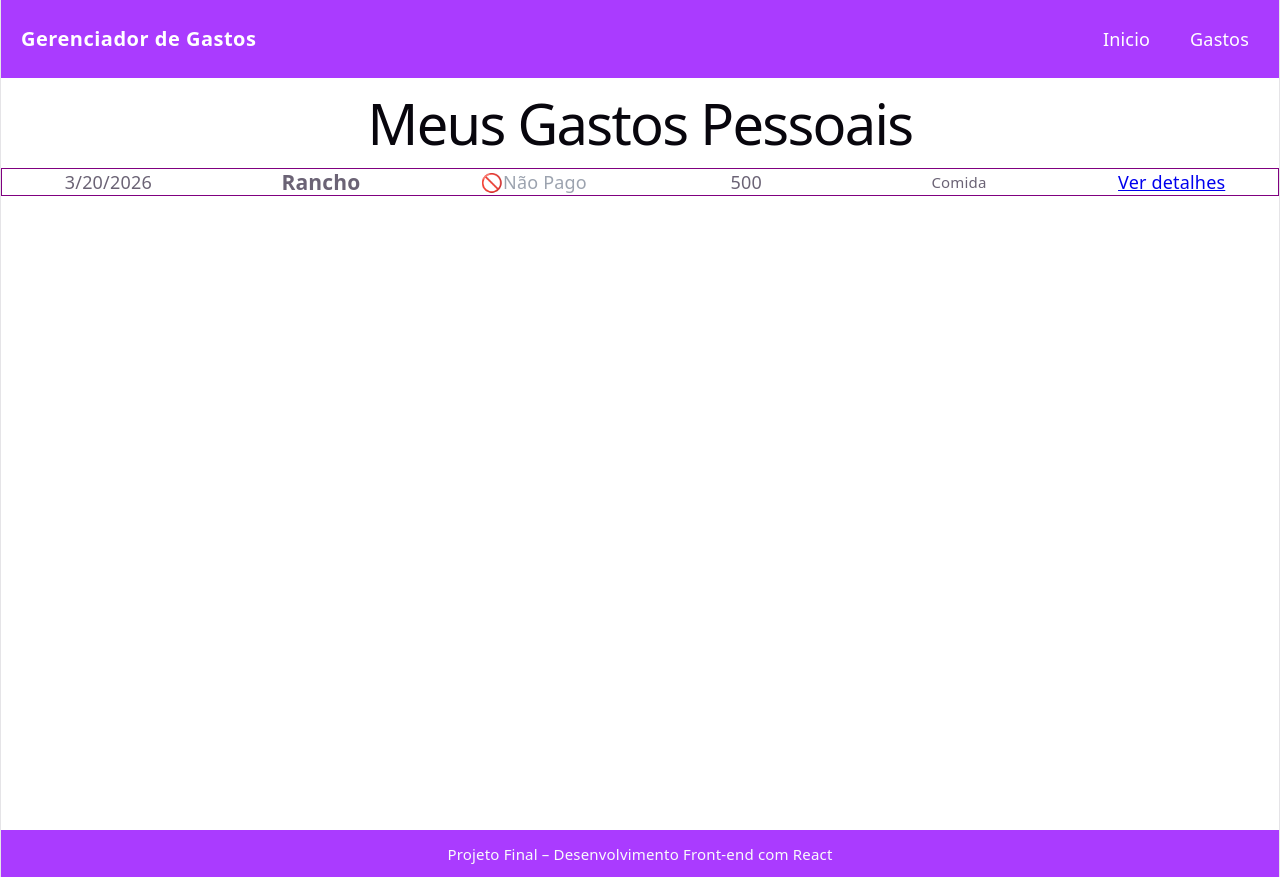
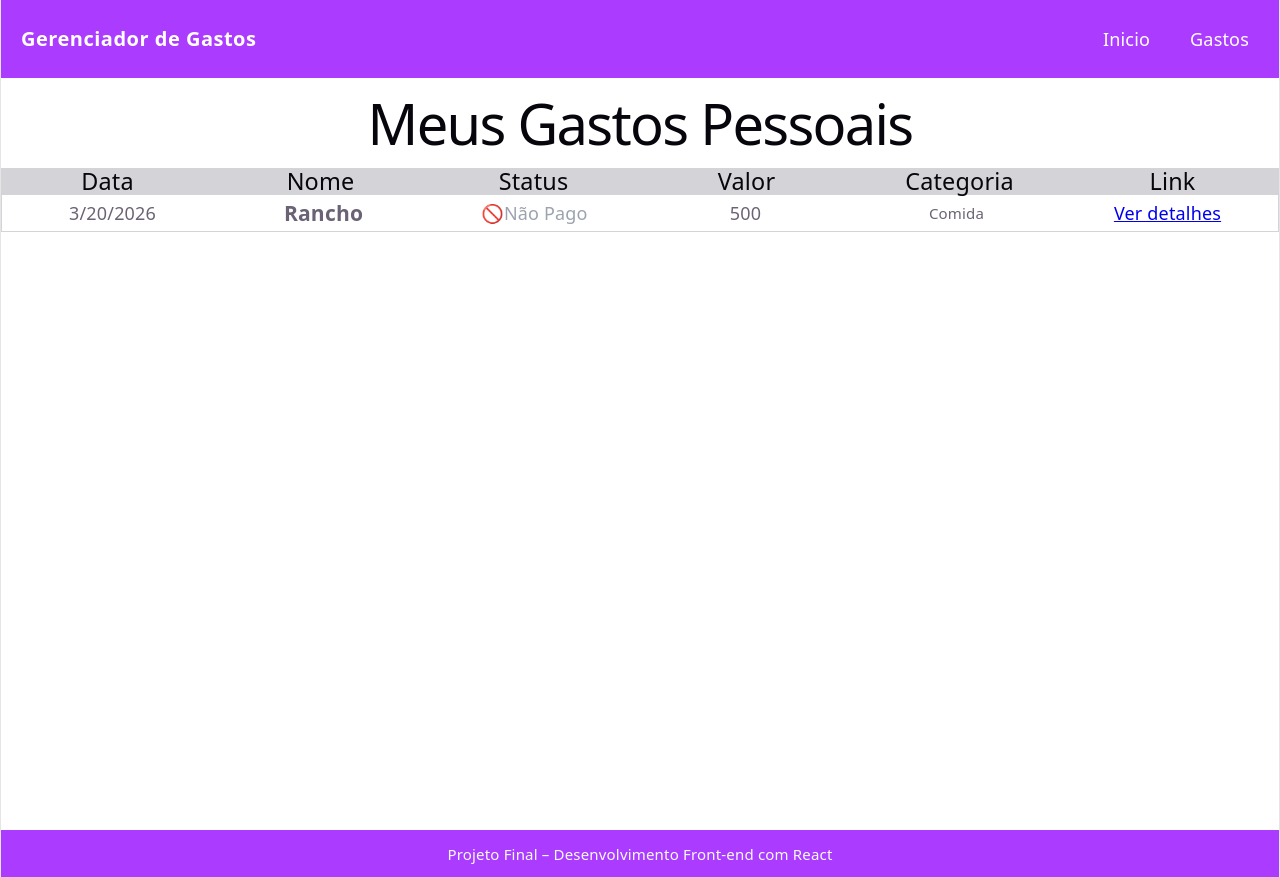
Before and after one commit to AlefeAlvesC/Projeto-Final-Modulo4-IteamFullStack, a React (Vite) app in the folder controle-gastos-pessoais-app/: page /lista-gasto in a window 1280 px wide. Built offline with nearby package versions, Linux system fonts and the light colour scheme.

Commit message:
estilo da page gastoslist

```diff
--- a/controle-gastos-pessoais-app/src/components/CardSugests.jsx
+++ b/controle-gastos-pessoais-app/src/components/CardSugests.jsx
@@ -5,7 +5,7 @@ const CardSugests = ({ name, children }) => {
     const categoriaParaPassar = name === "Criar com categoria personalizada" ? "" : name;
 
     return (
-        <Link to="/adicionar" state={{ categoria: categoriaParaPassar }} className="div-nome-card" style={{ textDecoration: 'none', color: 'black' }}>
+        <Link to="/adicionar" state={{ categoria: categoriaParaPassar }} className="div-nome-card" style={{ textDecoration: 'none', color: 'white' }}>
             {children} {name}
         </Link>
     )
--- a/controle-gastos-pessoais-app/src/components/GastoCard.jsx
+++ b/controle-gastos-pessoais-app/src/components/GastoCard.jsx
@@ -2,7 +2,9 @@ import { Link } from 'react-router-dom'
 
 function GastoCard({id, data, nome, categoria= "Geral", valor, status = false }){
   return (
+
     <div className='gasto-card'>
+
       <span>{data}</span>
 
       <h3>{nome}</h3>
@@ -25,7 +27,7 @@ function GastoCard({id, data, nome, categoria= "Geral", valor, status = false })
             Remover <i class="fa-solid fa-trash"></i>
           </button>
         )*/}
-    </div>
+        </div>
   )
 
 }
--- a/controle-gastos-pessoais-app/src/components/GastosList.jsx
+++ b/controle-gastos-pessoais-app/src/components/GastosList.jsx
@@ -5,6 +5,15 @@ const GastosList = () => {
     const {gastos} = useGastos();
 
     return (
+        <div>
+        <ul className='div-lista'>
+            <li>Data</li>
+            <li>Nome</li>
+            <li>Status</li>
+            <li>Valor</li>
+            <li>Categoria</li>
+            <li>Link</li>
+        </ul>
         <div>
             {
                 gastos.map((gasto) => (
@@ -19,6 +28,7 @@ const GastosList = () => {
                     />
                 ))
             }
+            </div>
         </div>
     )
 };
--- a/controle-gastos-pessoais-app/src/components/Header.jsx
+++ b/controle-gastos-pessoais-app/src/components/Header.jsx
@@ -16,7 +16,7 @@ const Header = () => {
                     Inicio
                 </NavLink>
                 <NavLink
-                    to="/"
+                    to="/lista-gasto"
                     end
                     className={({ isActive }) => isActive ? 'nav-link ativo' : 'nav-link'}
                 >
--- a/controle-gastos-pessoais-app/src/index.css
+++ b/controle-gastos-pessoais-app/src/index.css
@@ -94,7 +94,20 @@ section {
 .gasto-card {
   display: grid;
   grid-template-columns: 1fr 1fr 1fr 1fr 1fr 1fr;
-  border: 1px solid purple;
+  padding: 5px;
+  border: 1.2px solid #d4d4d8;
+}
+.div-lista{
+  background-color: #d4d4d8 ;
+  display: grid;
+  grid-template-columns: 1fr 1fr 1fr 1fr 1fr 1fr;
+  list-style: none;
+  color:#08060d;
+
+}
+.div-lista li{
+  font-size: 1.3rem;
+  gap:10px;
 }
 
 #root {
@@ -212,9 +225,9 @@ footer {
   padding: 15px;
 }
 
-.div-nome-card a {
+.div-nome-card a{
   text-decoration: none;
-  color: #08060d;
+  color: #fff;
 }
 
 .div-botão, .div-botoes-detalhe {
@@ -227,7 +240,7 @@ footer {
   background-color: #747bff;
   border-radius: 20px;
   gap: 20%;
-  color: #08060d;
+  color: #fff;
   text-decoration: none;
 }
 
```
